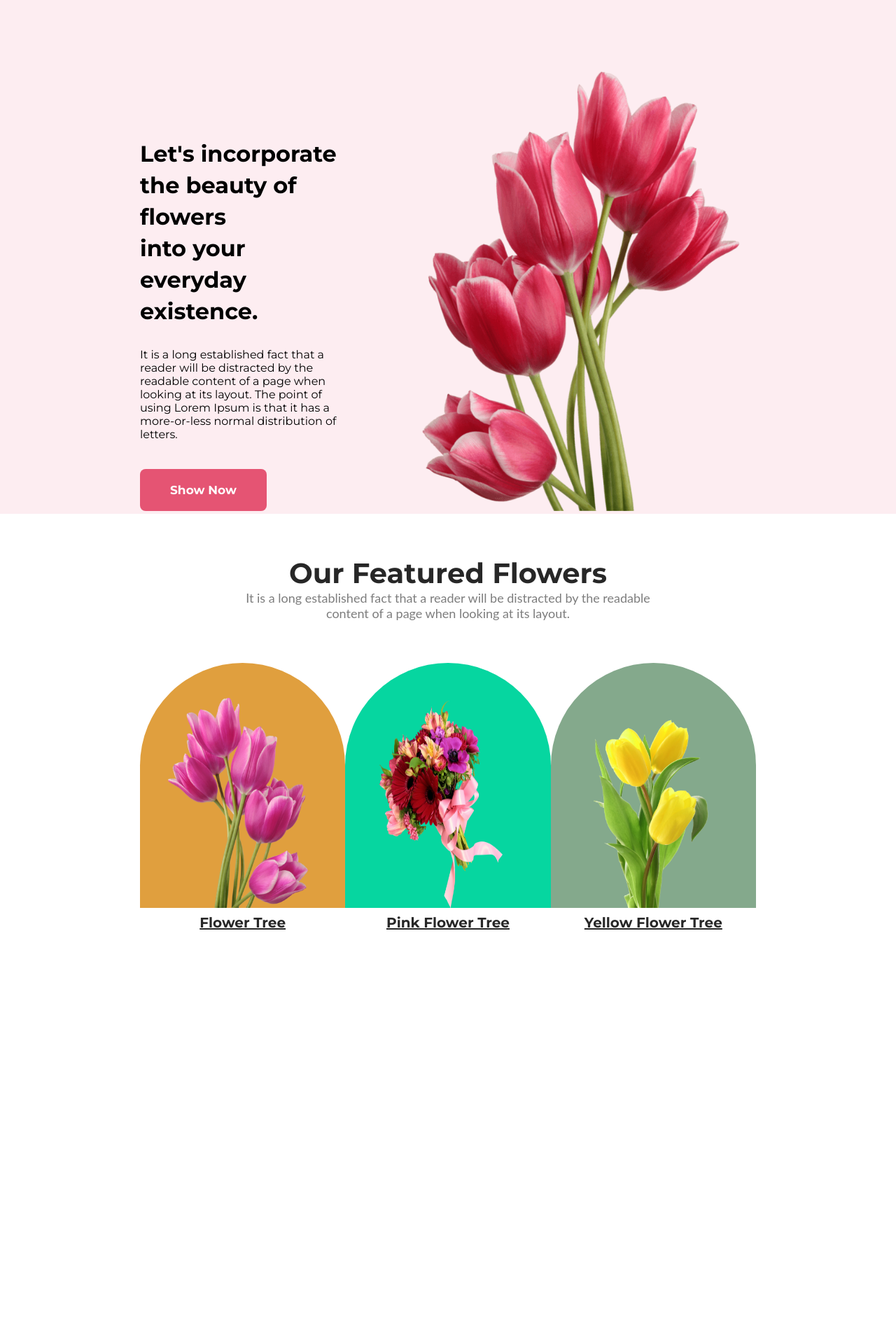
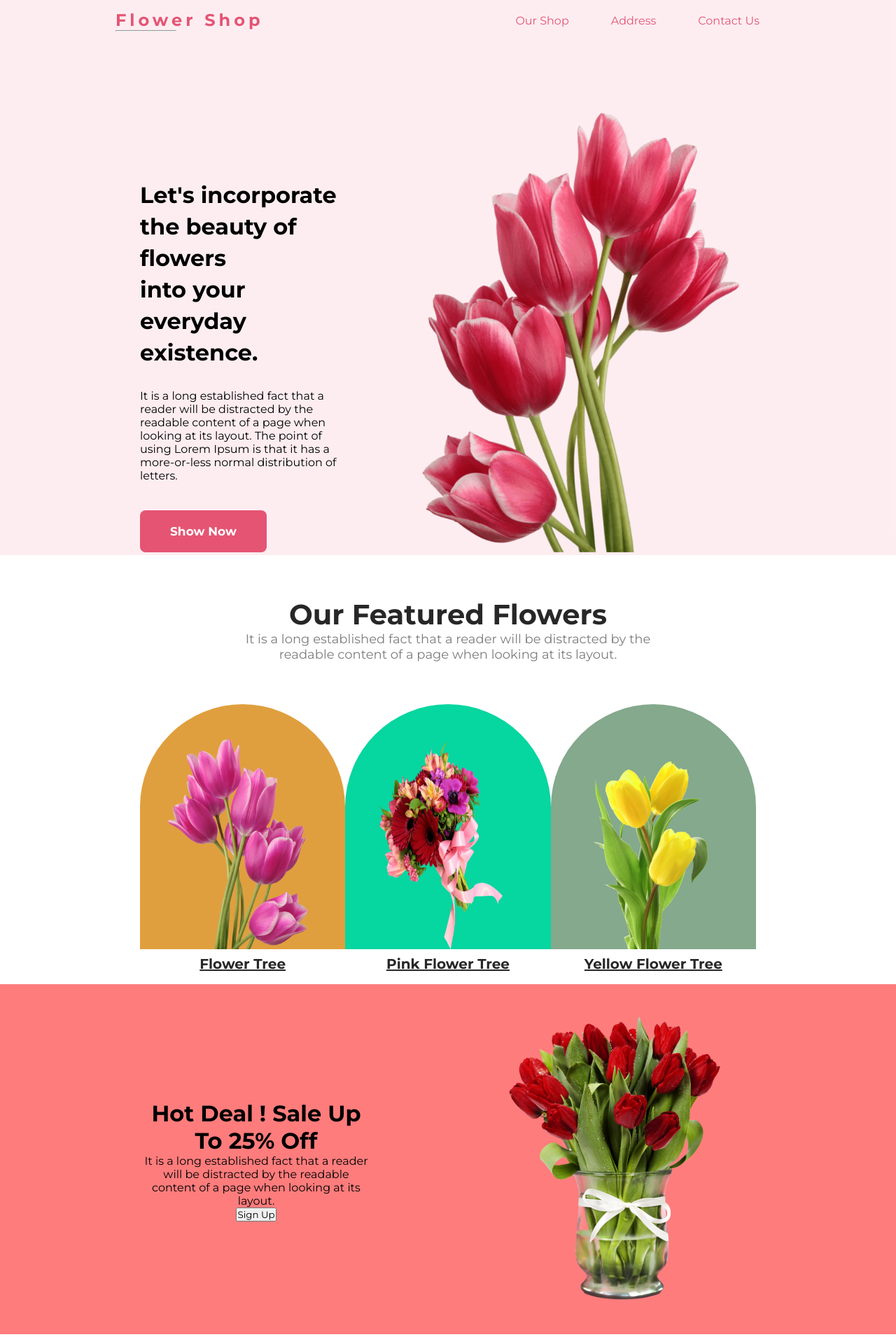
Before and after one commit to himu004/online-flower-shop, a plain HTML site: page index.html in a window 1280 px wide. Shown: the whole page at 70% size. Before the commit the page ends 1330 px from the top, so only its background shows below. Drawn offline with Linux system fonts and the light colour scheme.

Commit message:
Hot Deal Section Added

```diff
--- a/index.html
+++ b/index.html
@@ -11,6 +11,19 @@
 </head>
 <body>
     <header>
+        <nav class="menu-container">
+            <div class="logo">
+                <h1>Flower Shop</h1>
+                <hr>
+            </div>
+            <div class="menu">
+                <ul>
+                    <li>Our Shop</li>
+                    <li>Address</li>
+                    <li>Contact Us</li>
+                </ul>
+            </div>
+        </nav>
         <div class="header-container">
             <div class="description">
                 <h1>Let's incorporate <br> the beauty of flowers <br>
@@ -23,6 +36,8 @@
             </div>
         </div>
     </header>
+
+
     <main>
         <div class="flower-section">
             <div class="flower-section-container">
@@ -32,22 +47,41 @@
                 </div>
 
                 <div class="flower-pictures-container">
-                    <div style="background-color:#e09f3e;" class="cards">
+                    <div class="cards" style="background-color:#e09f3e;" >
                         <img id="cards-img" src="asset/pngwing 6.png" alt="">
                         <h3>Flower Tree</h3>
                     </div>
-                    <div style="background-color:#06d6a0;" class="cards">
+                    <div class="cards" style="background-color:#06d6a0;" >
                         <img id="cards-img" src="asset/pngwing 5.png" alt="">
                         <h3>Pink Flower Tree</h3>
                     </div>
-                    <div style="background-color:#84a98c;" class="cards">
+                    <div class="cards" style="background-color:#84a98c;" >
                         <img id="cards-img" src="asset/pngwing 7.png" alt="">
-                        <h3>Yellow Flower Tree</h3>
+                        <div class="tag">
+                            <h3>Yellow Flower Tree</h3>
+                        </div>
                     </div>
                 </div>
 
             </div>
         </div>
+
+        <div class="hot-deal-main">
+            <div class="hot-deal-seaction">
+                <div class="hot-deal-container">
+                    <div class="hot-deal-description">
+                        <h1>Hot Deal ! Sale Up To 25% Off</h1>
+                        <p>It is a long established fact that a reader will be distracted by the readable content of a page when looking at its layout.</p>
+                        <button>Sign Up</button>
+                    </div>
+                    <div class="flower-banner">
+                        <img src="asset/pngwing 8.png" alt="">
+                    </div>
+                </div>
+            </div>
+        </div>
+
     </main>
+
 </body>
 </html>
--- a/style.css
+++ b/style.css
@@ -10,6 +10,37 @@ header {
     background-color: rgba(229, 84, 115, 0.10);
     width: 100%;
     /* height: 550; */
+}
+
+.menu-container {
+    display: flex;
+    justify-content: space-around;
+    align-items: center;
+}
+
+.menu-container ul {
+    display: flex;
+    list-style: none;
+}
+
+.logo h1 {
+    color: #E55473;
+    letter-spacing: 05px;
+}
+
+.logo hr {
+    width: 40%;
+}
+
+.menu-container ul li {
+    padding: 20px 30px;
+    color: #E55473;
+    transition: 0.5s;
+}
+
+.menu-container ul li:hover {
+    background-color: #E55473;
+    color: #fff;
 }
 
 .header-container {
@@ -50,6 +81,8 @@ header {
     padding-top: 20%;
 }
 
+/* Flower Section Styles */
+
 .flower-section {
     margin: 0 200px;
 }
@@ -63,9 +96,9 @@ header {
 }
 
 .flower-pictures-container {
+    height: 400px;
     display: flex;
     justify-content: space-around;
-    align-items: center;
 }
 
 .flower-description h1 {
@@ -78,7 +111,6 @@ header {
 .flower-description p {
     color: rgba(39, 39, 39, 0.60);
     text-align: center;
-    font-family: Lato;
     font-size: 18px;
     font-weight: 400;
 }
@@ -95,7 +127,6 @@ header {
     padding: 50px 0px 0px 40px;
     width: 200px;
     height: 300px;
-    flex-shrink: 0;
 }
 
 .cards h3 {
@@ -105,3 +136,27 @@ header {
     font-size: 20px;
     text-decoration-line: underline;
 }
+
+.hot-deal-main {
+    background-color: rgb(255, 124, 124);
+}
+
+.hot-deal-seaction {
+    height: 500px;
+    margin: 0 200px;
+}
+
+.hot-deal-container {
+    display: flex;
+    justify-content: space-around;
+    align-items: center;
+    gap: 150px;
+}
+
+.hot-deal-description {
+    text-align: center;
+}
+
+.flower-banner {
+    padding: 40px;
+}
```
